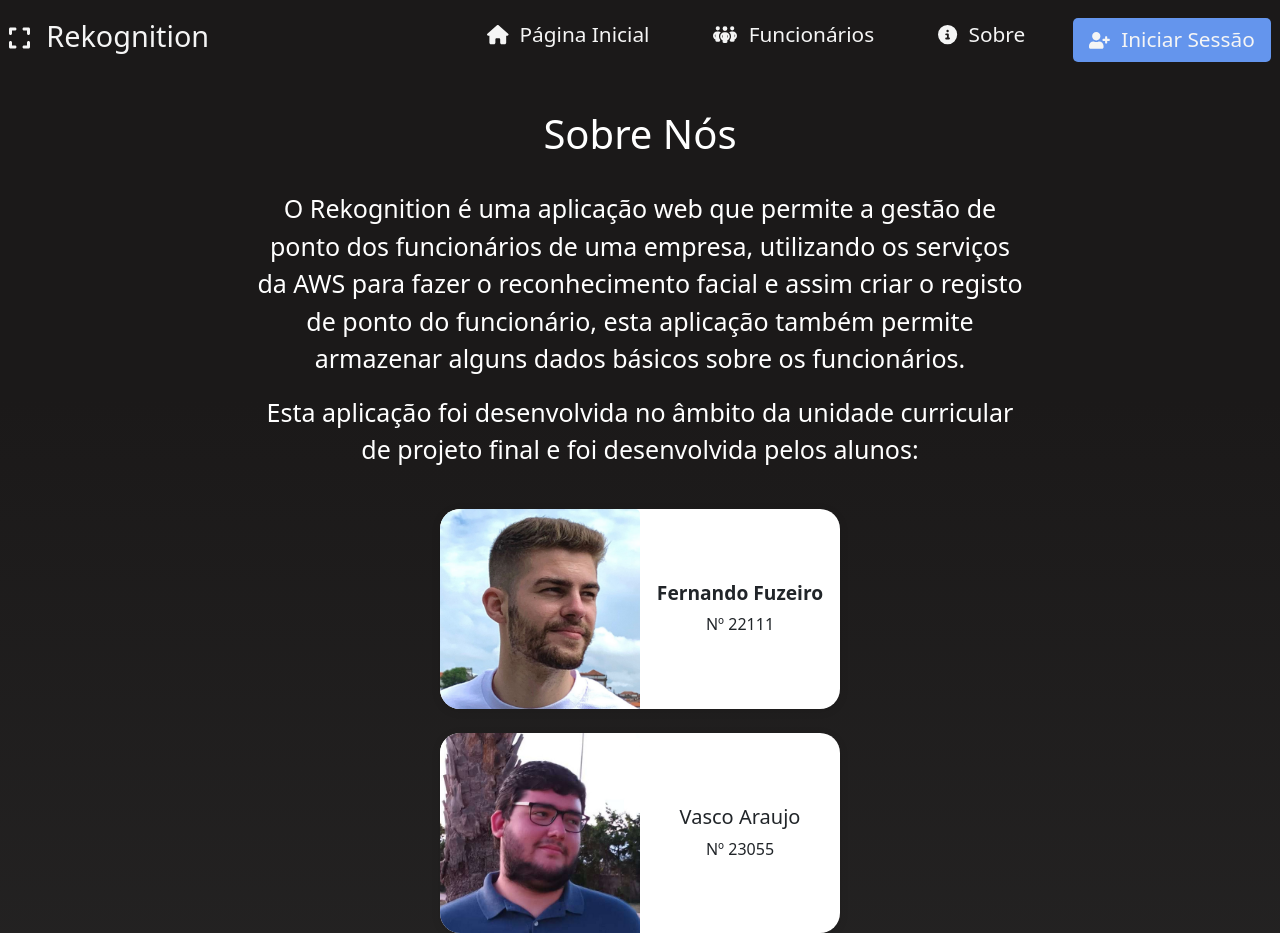
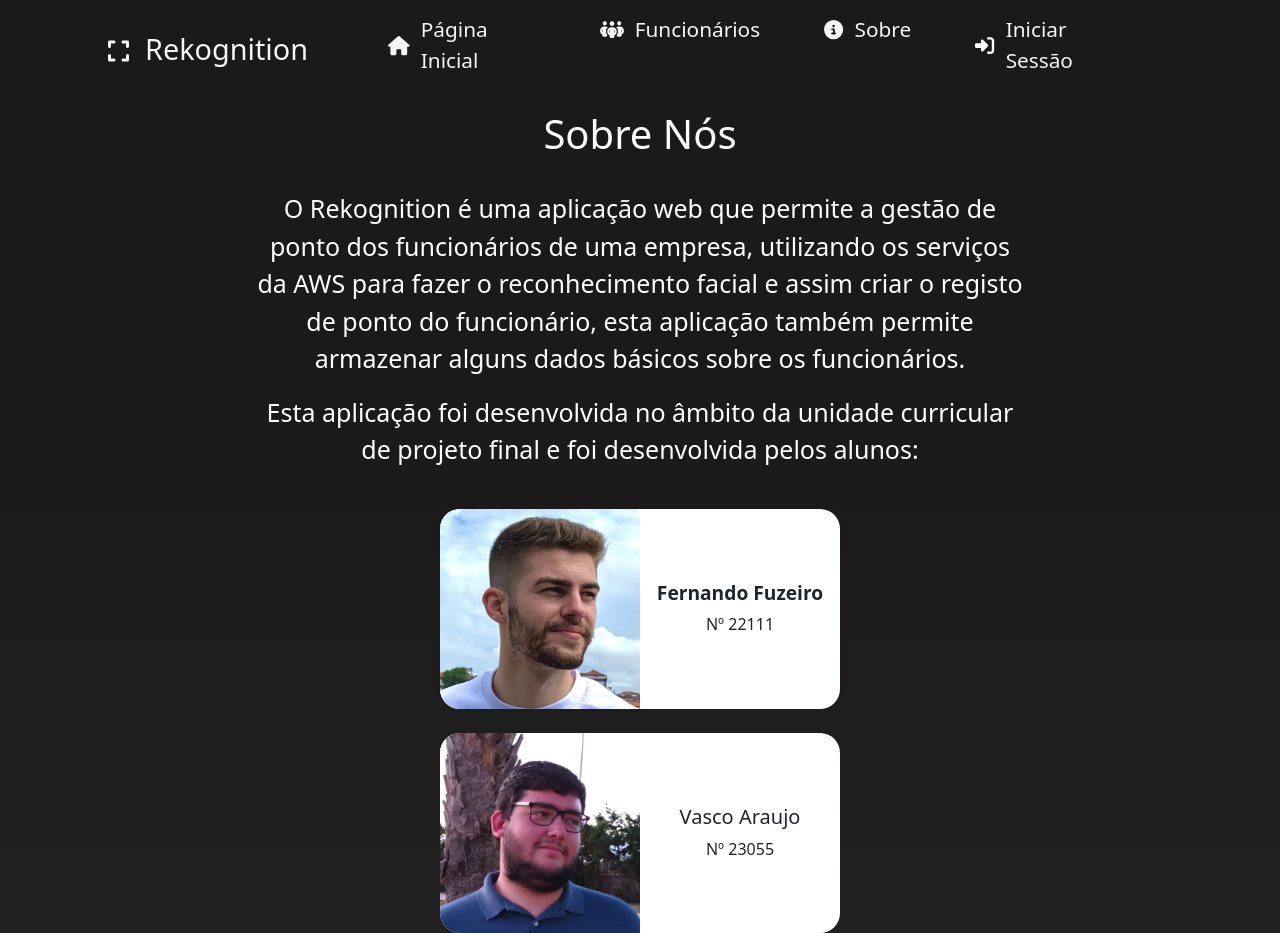
Before and after one commit to ferndiogo/FaceRecognitionFrontEnd, a React (Create React App) app in the folder facerecognition-frontend/: page /About in a window 1280 px wide. Built offline with nearby package versions, Linux system fonts and the light colour scheme.

Commit message:
Fix Bugs na navbar e alteração no botão de iniciar sessão

```diff
--- a/facerecognition-frontend/src/navbar/Button.js
+++ /dev/null
@@ -1,19 +0,0 @@
-import React from "react";
-import { Link } from "react-router-dom";
-import * as Icons from "react-icons/fa";
-import "./Button.css";
-
-function Button() {
-  return (
-    <>
-      <Link to="login">
-        <button className="btn">
-          <Icons.FaUserPlus />
-          <span>Iniciar Sessão</span>
-        </button>
-      </Link>
-    </>
-  );
-}
-
-export default Button;
--- a/facerecognition-frontend/src/navbar/NavItems.js
+++ b/facerecognition-frontend/src/navbar/NavItems.js
@@ -1,5 +1,5 @@
 import { FontAwesomeIcon } from '@fortawesome/react-fontawesome';
-import { faHouse, faPeopleGroup, faCircleInfo } from '@fortawesome/free-solid-svg-icons';
+import { faHouse, faPeopleGroup, faCircleInfo, faRightToBracket } from '@fortawesome/free-solid-svg-icons';
 
 export const navItems = [
   {
@@ -26,4 +26,12 @@ export const navItems = [
     sName: "sidebar-item",
     icon: <FontAwesomeIcon icon={faCircleInfo} />,
   },
+  {
+    id: 4,
+    title: "Iniciar Sessão",
+    path: "./login",
+    nName: "nav-item",
+    sName: "sidebar-item",
+    icon: <FontAwesomeIcon icon={faRightToBracket} style={{color: "#ffffff",}} />,
+  },
 ];
--- a/facerecognition-frontend/src/navbar/Navbar.css
+++ b/facerecognition-frontend/src/navbar/Navbar.css
@@ -75,6 +75,7 @@
 }
 
 .sidebar.active {
+  z-index: 100;
   left: 0;
 }
 
--- a/facerecognition-frontend/src/navbar/Navbar.js
+++ b/facerecognition-frontend/src/navbar/Navbar.js
@@ -2,7 +2,7 @@ import React, { useState, useEffect } from "react";
 import { Link } from "react-router-dom";
 import * as Icons from "react-icons/fa";
 import "./Navbar.css";
-import Button from "./Button";
+import "./Button.css";
 import { navItems } from "./NavItems.js";
 import { FontAwesomeIcon } from '@fortawesome/react-fontawesome';
 import { faExpand } from '@fortawesome/free-solid-svg-icons';
@@ -55,7 +55,7 @@ function Navbar() {
             })}
           </ul>
         )}
-        {!mobile && <Button />}
+        {!mobile}
 
         {mobile && (
           <div className="sidebar-toggle">
@@ -91,7 +91,6 @@ function Navbar() {
             );
           })}
         </ul>
-        <Button onClick={() => setSidebar(false)} />
       </div>
     </>
   );
```
